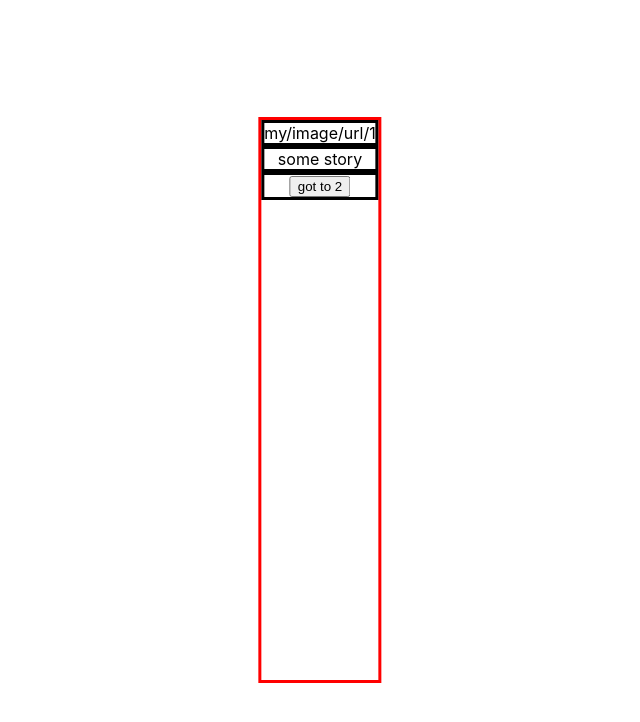
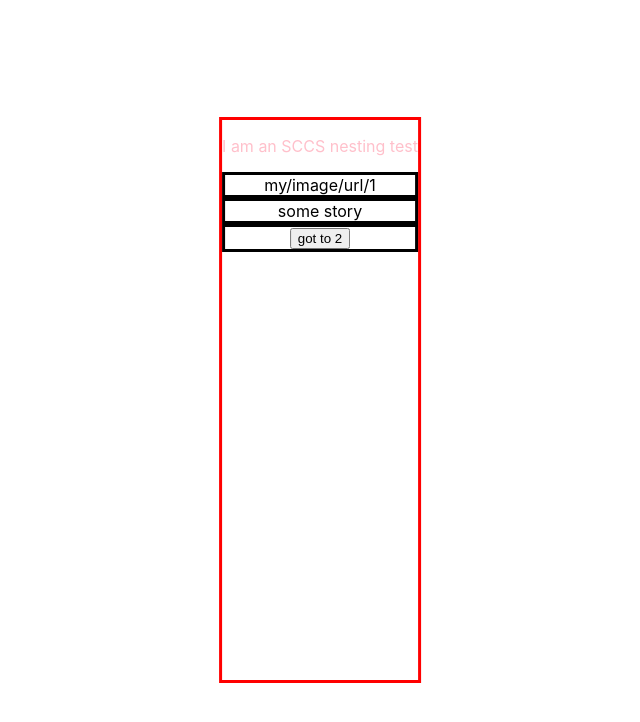
Before and after one commit to GeekTavern/thegame, a React (Create React App) app: page /gamepage in a window 1280 px wide. Shown: the top 722 px of the page, without its empty margins (320-960 px from the left). Built offline with nearby package versions, Linux system fonts and the light colour scheme.

Commit message:
installed SASS and rendered test component and ruleset

```diff
--- a/package.json
+++ b/package.json
@@ -44,6 +44,7 @@
   "devDependencies": {
     "@typescript-eslint/parser": "^5.0.1",
     "eslint": "^8.7.0",
-    "prettier": "^2.5.1"
+    "prettier": "^2.5.1",
+    "sass": "^1.69.5"
   }
 }
--- a/src/pages/GamePage.tsx
+++ b/src/pages/GamePage.tsx
@@ -2,7 +2,7 @@ import { StoryPoint } from '../api/models';
 import { ChoiceDisplay } from '../components/ChoiceDisplay';
 import { ImageDisplay } from '../components/ImageDisplay';
 import { TextDisplay } from '../components/TextDisplay';
-import './gamePage.css';
+import './gamePage.scss';
 
 interface GamePageProps {
   storyPoint: StoryPoint;
@@ -12,6 +12,7 @@ interface GamePageProps {
 export const GamePage = ({ storyPoint, setStoryPoint }: GamePageProps) => {
   return (
     <div className='game-page-container'>
+      <p className='nested-paragraph'>I am an SCCS nesting test</p>
       <ImageDisplay storyPoint={storyPoint} />
       <TextDisplay storyPoint={storyPoint} />
       <ChoiceDisplay storyPoint={storyPoint} setStoryPoint={setStoryPoint} />
--- a/src/pages/gamePage.css
+++ /dev/null
@@ -1,11 +0,0 @@
-.game-page-container {
-    border: solid red;
-    position: fixed;
-    top: 50%;
-    left: 50%;
-    transform: translate(-50%, -50%);
-    height: 70vh;
-    max-width: 1080px;
-    margin-left: auto;
-    margin-right: auto;
-}
--- /dev/null
+++ b/src/pages/gamePage.scss
@@ -0,0 +1,14 @@
+.game-page-container {
+  border: solid red;
+  position: fixed;
+  top: 50%;
+  left: 50%;
+  transform: translate(-50%, -50%);
+  height: 70vh;
+  max-width: 1080px;
+  margin-left: auto;
+  margin-right: auto;
+  .nested-paragraph {
+    color: pink;
+  }
+}
```
Also changed, not shown: 1 other file (tests, documents, lock files or other folders).
